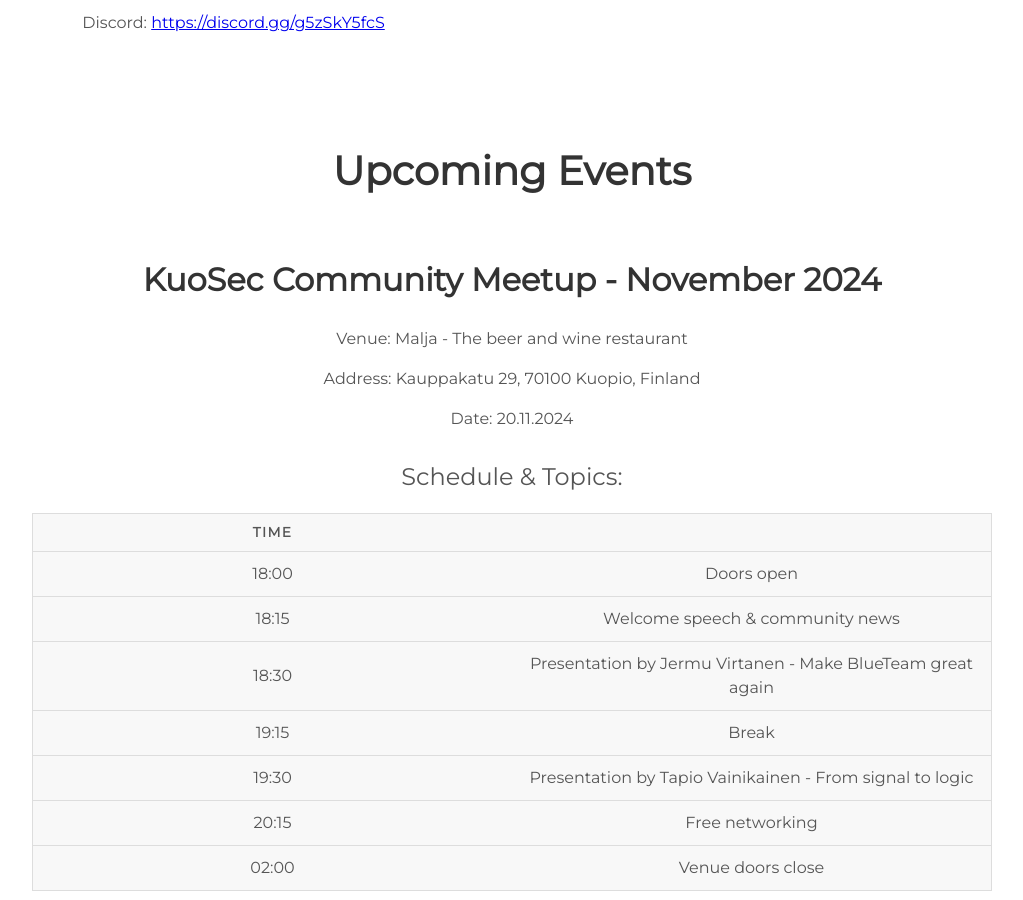
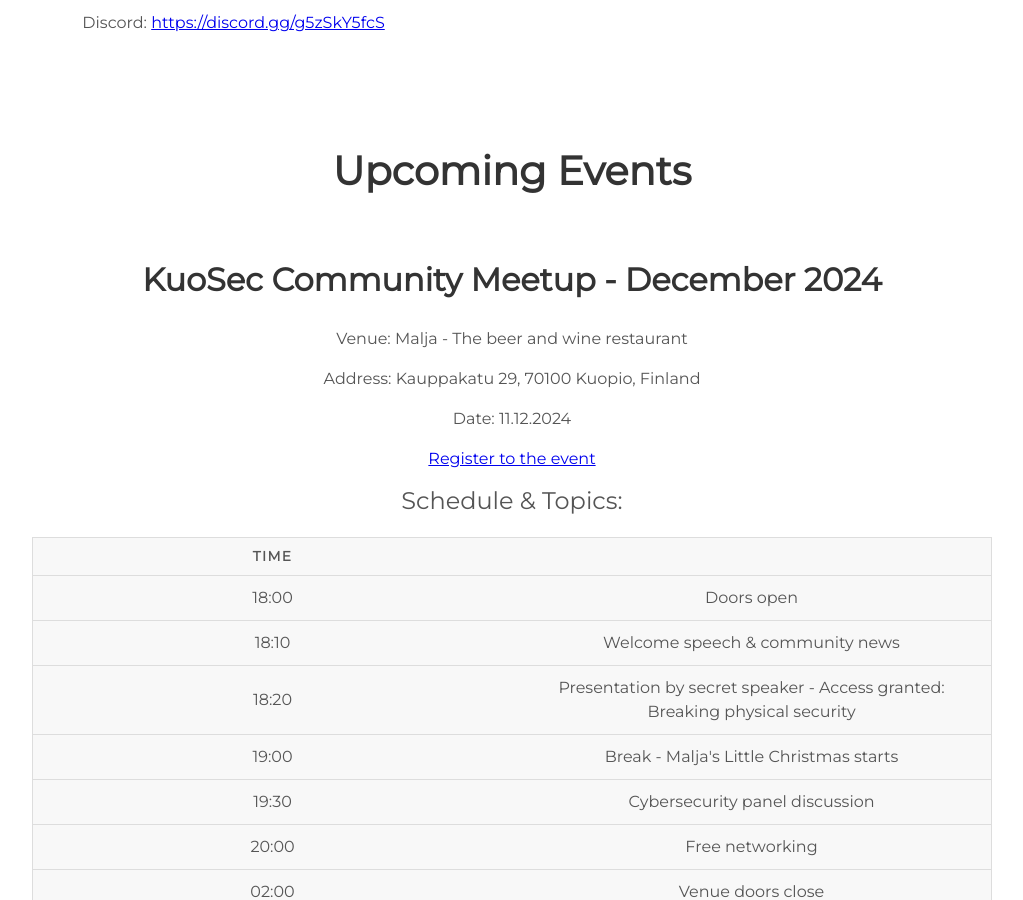
Before and after one commit to kuosec/kuosec.github.io, a Jekyll site: the page built from index.html, in a window 1280 px wide and 900 px high, scrolled down 1458 px. Shown: the whole window, without its empty margins (128-1151 px from the left). Built offline with Jekyll 4.4.1, drawn with Linux system fonts in a browser that asks for light colours.

Commit message:
December event

```diff
--- a/_includes/projects.html
+++ b/_includes/projects.html
@@ -1,6 +1,56 @@
 <div class="user-details">
 
   <h1>Upcoming Events </h1>
+  <div class="event">
+    <h2>KuoSec Community Meetup - December 2024</h2>
+    <p>Venue: Malja - The beer and wine restaurant</p>
+    <p>Address: Kauppakatu 29, 70100 Kuopio, Finland</p>
+    <p>Date: 11.12.2024</p>
+    <a href="https://forms.office.com/e/7AF4NUNJaY">Register to the event</a>
+
+    <table>
+      <caption>Schedule & Topics:</caption>
+      <thead>
+        <tr>
+          <th scope="col">Time</th>
+          <th scope="col"></th>
+        </tr>
+      </thead>
+      <tbody>
+        <tr>
+          <td>18:00</td>
+          <td>Doors open</td>
+        </tr>
+        <tr>
+          <td scope="row">18:10</td>
+          <td>Welcome speech & community news</td>
+        </tr>
+        <tr>
+          <td scope="row">18:20</td>
+          <td>Presentation by secret speaker - Access granted: Breaking physical security</td>
+        </tr>
+        <tr>
+          <td scope="row">19:00</td>
+          <td>Break - Malja's Little Christmas starts</td>
+        </tr>
+        <tr>
+          <td scope="row">19:30</td>
+          <td>Cybersecurity panel discussion</td>
+        </tr>
+        <tr>
+          <td scope="row">20:00</td>
+          <td>Free networking</td>
+        </tr>
+        <tr>
+          <td scope="row">02:00</td>
+          <td>Venue doors close</td>
+        </tr>
+      </tbody>
+    </table>
+    <p>Note that the schedules are estimates.</p>
+
+  </div>
+  <!--
   <div class="event">
     <h2>KuoSec Community Meetup - November 2024</h2>
     <p>Venue: Malja - The beer and wine restaurant</p>
@@ -49,6 +99,7 @@
     <p>Note that the schedules are estimates.</p>
 
   </div>
+  -->
   <!--<div class="event">
     <h2>KuoSec Community Meetup - October 2024</h2>
     <p>Venue: Malja - The beer and wine restaurant</p>
```
